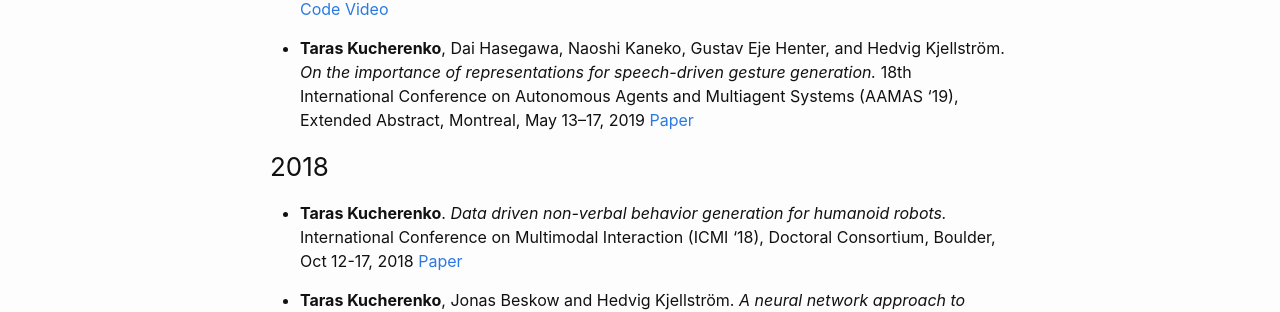
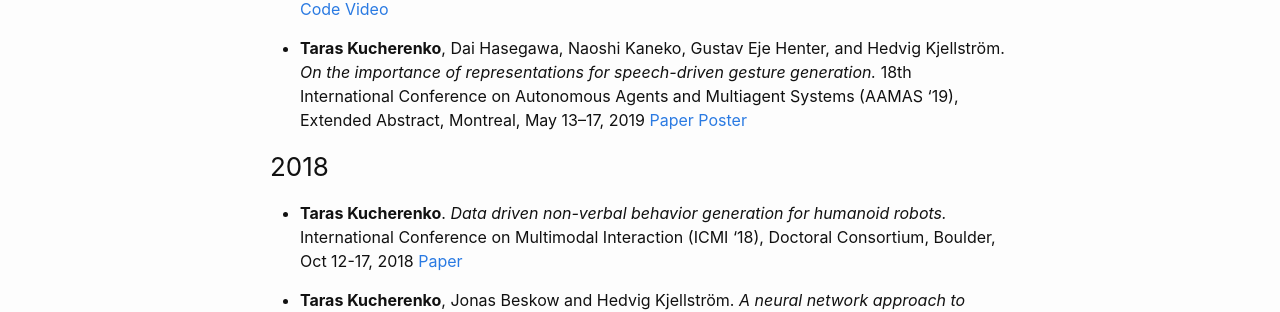
Before and after one commit to Svito-zar/Svito-zar.github.io, a Jekyll site: the page built from _pages/publications.md, in a window 1280 px wide. Shown: the part 491-803 px from the top of the page. Built offline with Jekyll 4.4.1, drawn with Linux system fonts in a browser that asks for light colours.

Commit message:
Added poster

```diff
--- a/_pages/publications.md
+++ b/_pages/publications.md
@@ -17,7 +17,7 @@ International Conference on Intelligent Virtual Agents (IVA '19), Paris, July 02
 * **Taras  Kucherenko**,  Dai  Hasegawa,  Naoshi  Kaneko,  Gustav  Eje  Henter, and Hedvig Kjellström.
 *On the importance of representations for speech-driven gesture generation.*
 18th International Conference on Autonomous Agents and Multiagent Systems (AAMAS '19), Extended Abstract,
-Montreal, May 13–17, 2019 [Paper](http://www.ifaamas.org/Proceedings/aamas2019/pdfs/p2072.pdf)
+Montreal, May 13–17, 2019 [Paper](http://www.ifaamas.org/Proceedings/aamas2019/pdfs/p2072.pdf) [Poster](https://www.researchgate.net/publication/333148799_On_the_Importance_of_Representations_for_Speech-Driven_Gesture_Generation)
 
 
 
```
